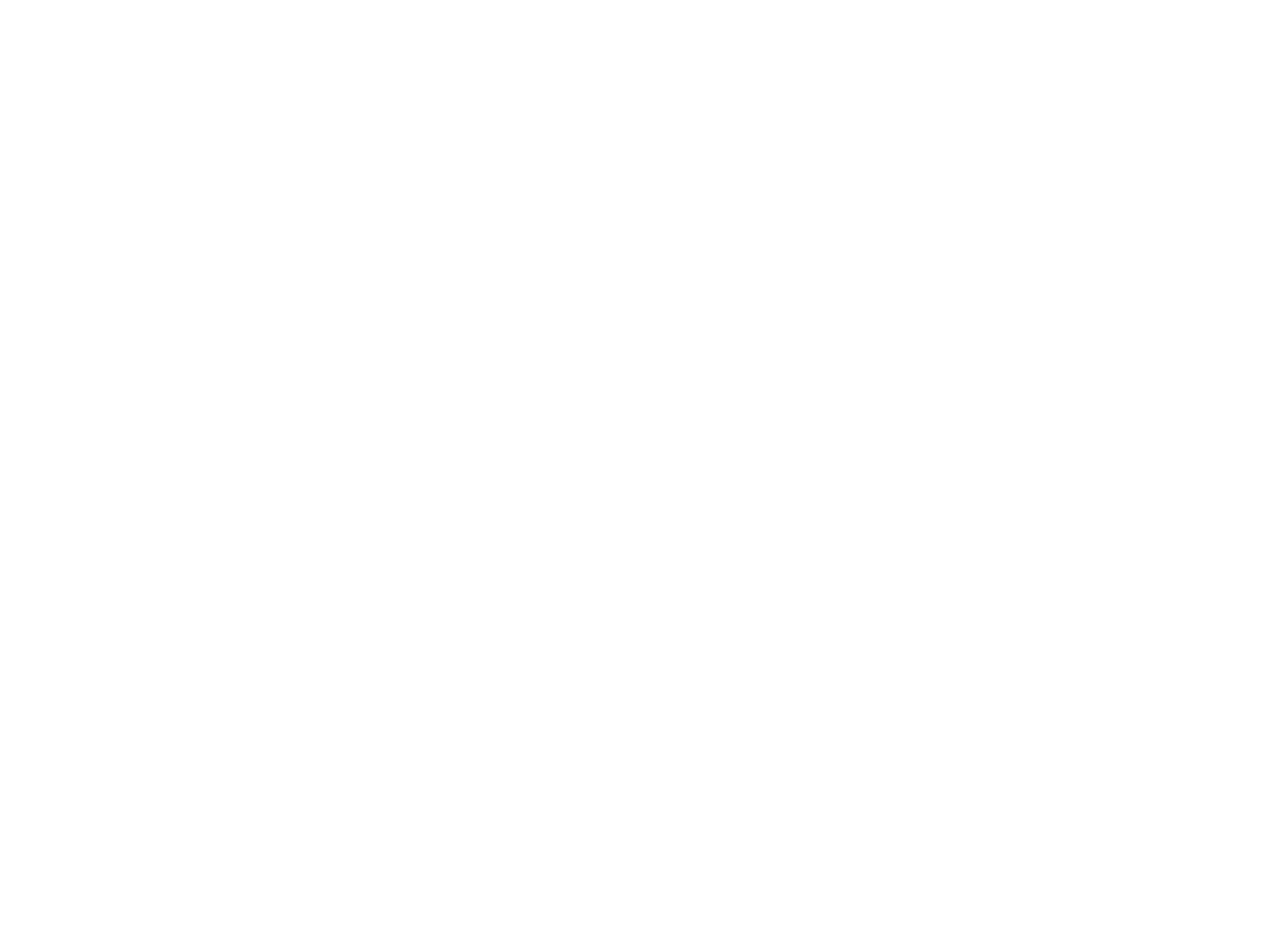
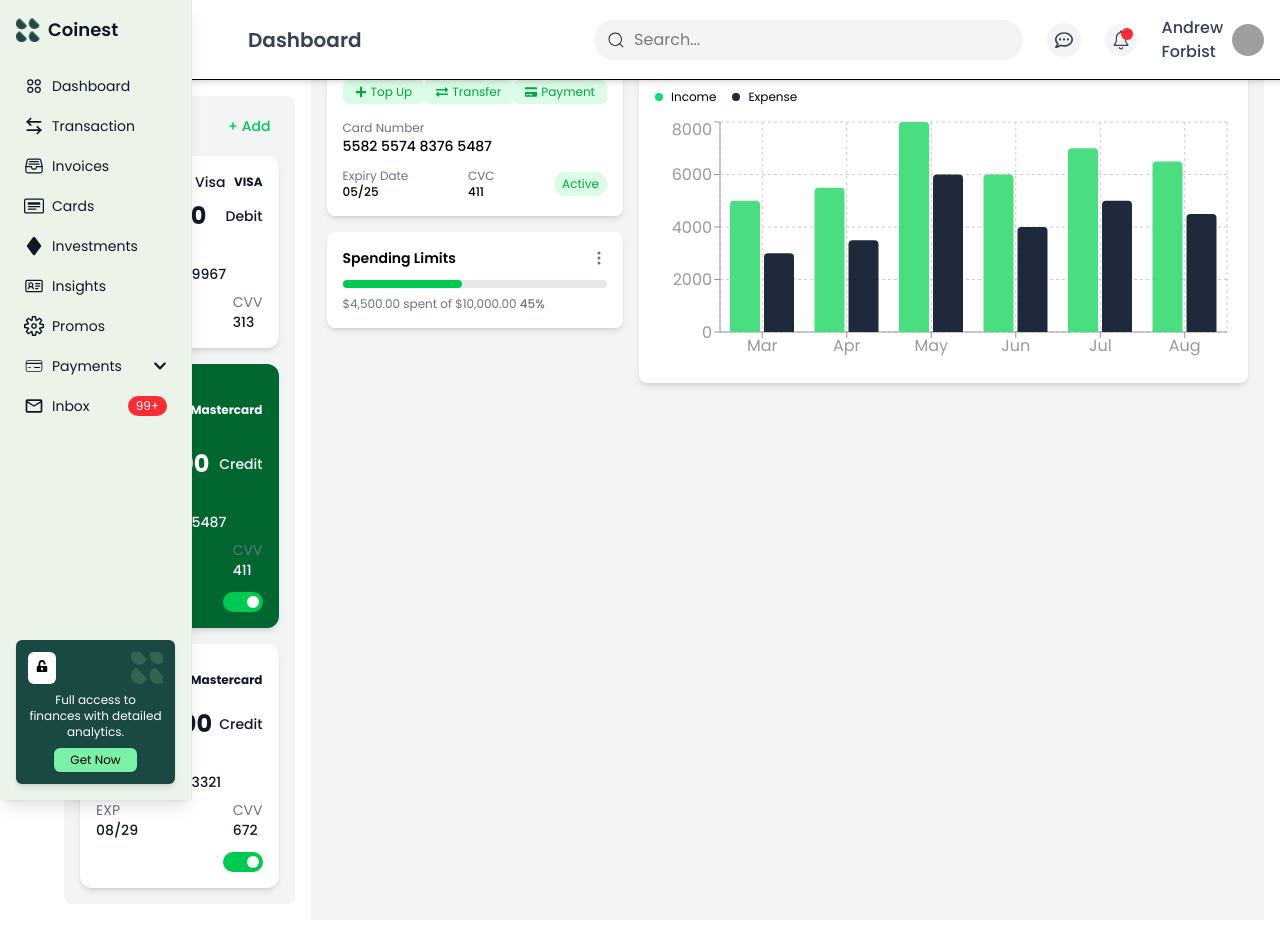
Before and after one commit to SufyanAli56/Dashboard_coin, a React (Vite) app: page /Cards in a window 1280 px wide. Before the commit this address had no page. Before the commit the page ends 800 px from the top, so only its background shows below. Built offline with nearby package versions, Linux system fonts and the light colour scheme; grey boxes are pictures that could not be loaded; a web font is replaced by a local one.

Commit message:
Chaudhary Saab

```diff
--- a/package.json
+++ b/package.json
@@ -15,8 +15,9 @@
     "react": "^19.0.0",
     "react-chartjs-2": "^5.3.0",
     "react-dom": "^19.0.0",
-    "react-icons": "^5.4.0",
+    "react-icons": "^5.5.0",
     "react-router-dom": "^7.1.5",
+    "recharts": "^2.15.1",
     "tailwindcss": "^4.0.6"
   },
   "devDependencies": {
--- a/src/App.jsx
+++ b/src/App.jsx
@@ -3,6 +3,7 @@
 
 import Dashboard from "./Ui/Dashboard/Dashboard";
 import Transaction from "./Ui/Transaction/Transaction";
+import Cards from "./Ui/Cards/Cards";
 
 
 const App = () => {
@@ -13,6 +14,7 @@
             <Routes>
             <Route path="/" element={<Dashboard />} />
             <Route path="/Transaction" element={<Transaction />} />
+            <Route path="/Cards" element={<Cards />} />
 
             </Routes>
 
--- /dev/null
+++ b/src/Ui/Cards/Cards.jsx
@@ -0,0 +1,120 @@
+import React from "react";
+import Header from "../../components/Header/Header";
+import Sidebar from "../../components/Sidebar/Sidebar";
+import Cards_Left from "../../components/Cards_Left/Cards_Left";
+
+const Cards = () => {
+  const cardsData = [
+    {
+      title: "Platinum Plus Visa",
+      type: "Debit",
+      amount: "$415,000",
+      cardNumber: "**** **** **** 9967",
+      exp: "12/29",
+      cvv: "313",
+      brand: "VISA",
+      bgColor: "bg-white",
+      textColor: "text-gray-900",
+      isCredit: false,
+    },
+    {
+      title: "Freedom Unlimited Mastercard",
+      type: "Credit",
+      amount: "$532,000",
+      cardNumber: "**** **** **** 5487",
+      exp: "05/25",
+      cvv: "411",
+      brand: "Mastercard",
+      bgColor: "bg-green-800",
+      textColor: "text-white",
+      isCredit: true,
+    },
+    {
+      title: "Elite Traveler Mastercard",
+      type: "Credit",
+      amount: "$430,000",
+      cardNumber: "**** **** **** 3321",
+      exp: "08/29",
+      cvv: "672",
+      brand: "Mastercard",
+      bgColor: "bg-white",
+      textColor: "text-gray-900",
+      isCredit: true,
+    },
+  ];
+
+  return (
+    <>
+      <Header />
+      <div className="flex flex-col md:flex-row">
+        {/* Sidebar */}
+        <Sidebar />
+
+        {/* Main Content */}
+        <div className="flex-1 p-4 md:ml-6 lg:ml-8">
+          <div className="w-full max-w-md mx-auto mt-16 p-4 bg-gray-100 rounded-lg">
+            {/* Header */}
+            <div className="flex justify-between items-center mb-4 px-2">
+              <h2 className="text-lg font-semibold">My Cards</h2>
+              <button className="text-green-500 font-medium text-sm">+ Add</button>
+            </div>
+
+            {/* Cards in Column Layout for All Screens */}
+            <div className="space-y-4">
+              {cardsData.map((card, index) => (
+                <div
+                  key={index}
+                  className={`p-4 rounded-xl shadow-md ${card.bgColor} ${card.textColor}`}
+                >
+                  {/* Card Title & Brand */}
+                  <div className="flex justify-between items-center mb-2">
+                    <h3 className="text-sm font-medium">{card.title}</h3>
+                    <span className="text-xs font-bold">{card.brand}</span>
+                  </div>
+
+                  {/* Amount & Type */}
+                  <div className="flex justify-between items-center">
+                    <p className="text-2xl font-bold">{card.amount}</p>
+                    <p className="text-sm font-medium">{card.type}</p>
+                  </div>
+
+                  {/* Card Details */}
+                  <div className="mt-3 text-sm">
+                    <p className="text-gray-500">Card Number</p>
+                    <p className="font-medium">{card.cardNumber}</p>
+                    <div className="flex justify-between mt-2">
+                      <div>
+                        <p className="text-gray-500">EXP</p>
+                        <p className="font-medium">{card.exp}</p>
+                      </div>
+                      <div>
+                        <p className="text-gray-500">CVV</p>
+                        <p className="font-medium">{card.cvv}</p>
+                      </div>
+                    </div>
+                  </div>
+
+                  {/* Credit Card Toggle */}
+                  {card.isCredit && (
+                    <div className="mt-3 flex justify-end">
+                      <div className="relative inline-flex items-center cursor-pointer">
+                        <input type="checkbox" className="sr-only peer" checked />
+                        <div className="w-10 h-5 bg-gray-300 rounded-full peer-checked:bg-green-500"></div>
+                        <div className="absolute left-1 top-1 w-3 h-3 bg-white rounded-full transition-all peer-checked:left-6"></div>
+                      </div>
+                    </div>
+                  )}
+                </div>
+              ))}
+            </div>
+          </div>
+        </div>
+
+        {/* Cards Left Section */}
+        <Cards_Left />
+      </div>
+    </>
+  );
+};
+
+export default Cards;
--- /dev/null
+++ b/src/components/Cards_Left/Cards_Left.jsx
@@ -0,0 +1,114 @@
+import React from "react";
+import { FaPlus, FaExchangeAlt, FaCreditCard } from "react-icons/fa";
+import { BsThreeDotsVertical } from "react-icons/bs";
+import { BarChart, Bar, XAxis, YAxis, Tooltip, ResponsiveContainer, CartesianGrid } from "recharts";
+
+const data = [
+  { name: "Mar", income: 5000, expense: 3000 },
+  { name: "Apr", income: 5500, expense: 3500 },
+  { name: "May", income: 8000, expense: 6000 },
+  { name: "Jun", income: 6000, expense: 4000 },
+  { name: "Jul", income: 7000, expense: 5000 },
+  { name: "Aug", income: 6500, expense: 4500 },
+];
+
+const Dashboard = () => {
+  return (
+    <div className="p-4 bg-gray-100 min-h-screen">
+      <div className="grid lg:grid-cols-3 gap-4">
+        {/* Left Section */}
+        <div className="lg:col-span-1 space-y-4">
+          {/* Card Details */}
+          <div className="p-4 bg-white rounded-lg shadow-md">
+            <div className="flex justify-between items-center">
+              <h2 className="text-sm font-semibold">Card Details</h2>
+              <BsThreeDotsVertical className="text-gray-500 cursor-pointer" />
+            </div>
+            <div className="mt-3 flex justify-between">
+              <button className="flex items-center gap-1 bg-green-100 text-green-600 px-3 py-1 rounded-md text-xs">
+                <FaPlus /> Top Up
+              </button>
+              <button className="flex items-center gap-1 bg-green-100 text-green-600 px-3 py-1 rounded-md text-xs">
+                <FaExchangeAlt /> Transfer
+              </button>
+              <button className="flex items-center gap-1 bg-green-100 text-green-600 px-3 py-1 rounded-md text-xs">
+                <FaCreditCard /> Payment
+              </button>
+            </div>
+            <div className="mt-4">
+              <p className="text-xs text-gray-500">Card Number</p>
+              <p className="font-medium text-sm">5582 5574 8376 5487</p>
+              <div className="flex justify-between mt-3 text-xs">
+                <div>
+                  <p className="text-gray-500">Expiry Date</p>
+                  <p className="font-medium">05/25</p>
+                </div>
+                <div>
+                  <p className="text-gray-500">CVC</p>
+                  <p className="font-medium">411</p>
+                </div>
+                <div className="flex items-center">
+                  <span className="px-2 py-1 bg-green-100 text-green-600 rounded-full text-xs">
+                    Active
+                  </span>
+                </div>
+              </div>
+            </div>
+          </div>
+
+          {/* Spending Limits */}
+          <div className="p-4 bg-white rounded-lg shadow-md">
+            <div className="flex justify-between items-center">
+              <h2 className="text-sm font-semibold">Spending Limits</h2>
+              <BsThreeDotsVertical className="text-gray-500 cursor-pointer" />
+            </div>
+            <div className="mt-3">
+              <div className="relative w-full h-2 bg-gray-200 rounded-full">
+                <div className="absolute top-0 left-0 h-2 bg-green-500 rounded-full" style={{ width: "45%" }}></div>
+              </div>
+              <p className="mt-2 text-xs text-gray-500">
+                $4,500.00 spent of $10,000.00 <span className="font-medium">45%</span>
+              </p>
+            </div>
+          </div>
+        </div>
+
+        {/* Right Section - Cashflow */}
+        <div className="lg:col-span-2 bg-white p-4 rounded-lg shadow-md">
+          <div className="flex justify-between items-center mb-3">
+            <h2 className="text-sm font-semibold">Cashflow</h2>
+            <select className="border rounded-md px-2 py-1 text-xs text-gray-600">
+              <option>Last 6 Months</option>
+              <option>Last Year</option>
+            </select>
+          </div>
+
+          <div className="flex space-x-4 mb-3 text-xs">
+            <div className="flex items-center">
+              <span className="w-2 h-2 bg-green-400 rounded-full mr-2"></span>
+              Income
+            </div>
+            <div className="flex items-center">
+              <span className="w-2 h-2 bg-gray-800 rounded-full mr-2"></span>
+              Expense
+            </div>
+          </div>
+
+          {/* Bar Chart */}
+          <ResponsiveContainer width="100%" height={250}>
+            <BarChart data={data} barSize={30}>
+              <CartesianGrid strokeDasharray="3 3" />
+              <XAxis dataKey="name" stroke="#999" />
+              <YAxis stroke="#999" />
+              <Tooltip />
+              <Bar dataKey="income" fill="#4ade80" radius={[4, 4, 0, 0]} />
+              <Bar dataKey="expense" fill="#1e293b" radius={[4, 4, 0, 0]} />
+            </BarChart>
+          </ResponsiveContainer>
+        </div>
+      </div>
+    </div>
+  );
+};
+
+export default Dashboard;
```
Also changed, not shown: 1 other file (tests, documents, lock files or other folders).
